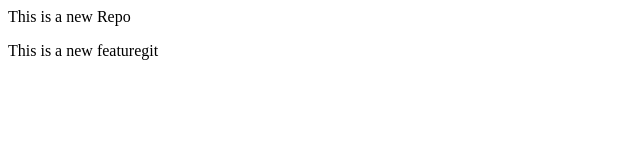
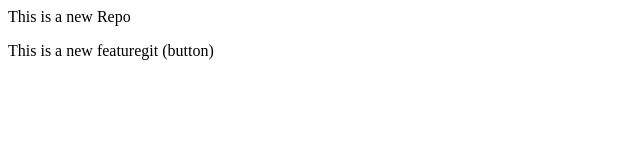
Before and after one commit to abhishekkp00/localrepo, a plain HTML site: page index.html in a window 1280 px wide. Shown: the full height of the page, 0-640 px from the left. Drawn offline with Linux system fonts and the light colour scheme.

Commit message:
Add button

```diff
--- a/index.html
+++ b/index.html
@@ -1,2 +1,2 @@
 <p>This is a new Repo</p>
-<p>This is a new featuregit </p>
+<p>This is a new featuregit (button) </p>
```
